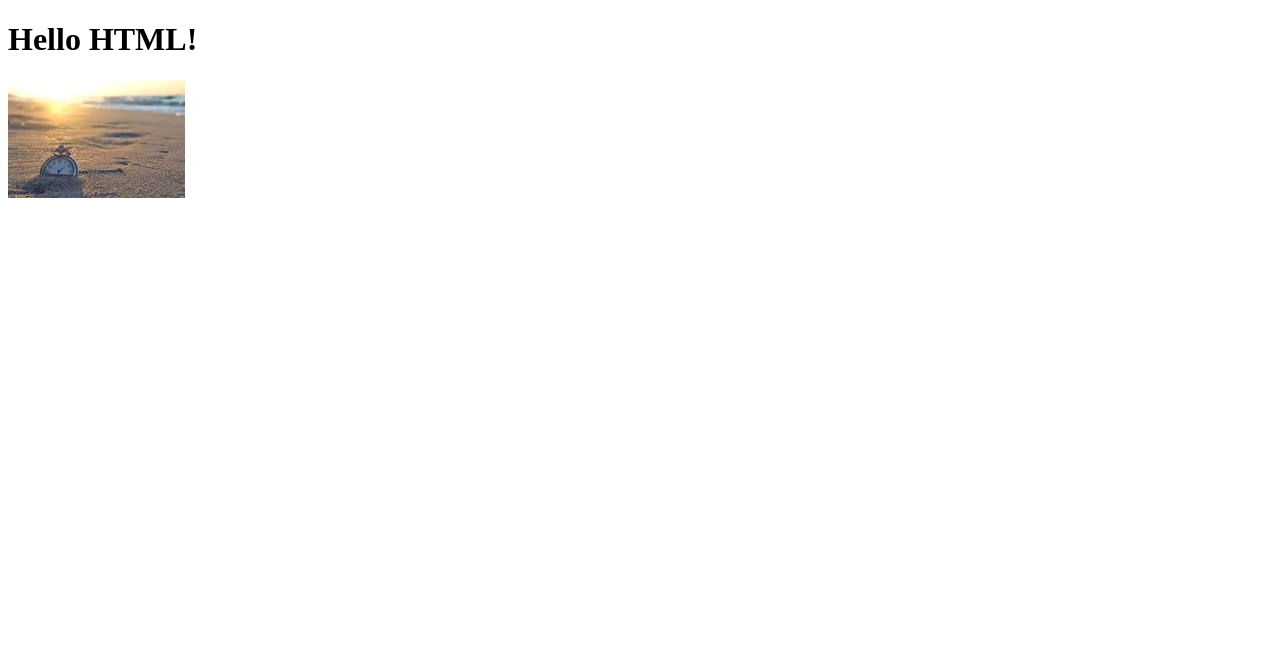
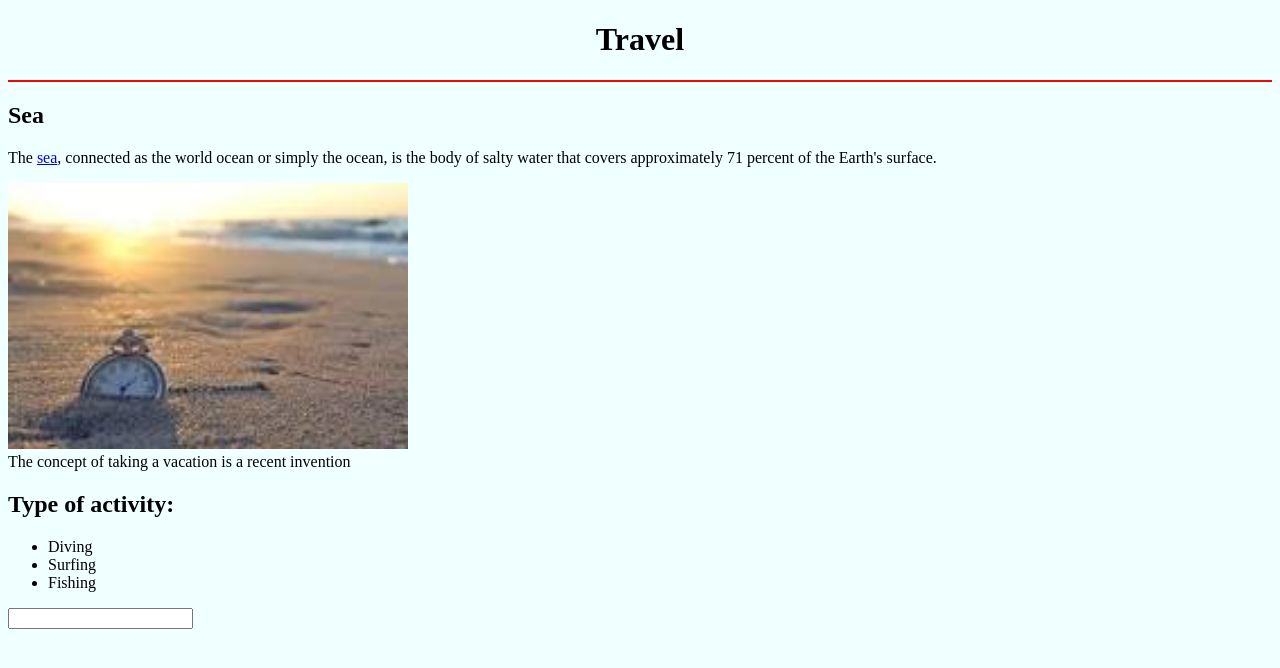
Before and after one commit to sofiakoval22/html, a plain HTML site: page index.html in a window 1280 px wide. Drawn offline with Linux system fonts and the light colour scheme.

Commit message:
Added code

```diff
--- a/index.html
+++ b/index.html
@@ -4,10 +4,31 @@
     <meta charset="UTF-8">
     <meta http-equiv="X-UA-Compatible" content="IE=edge">
     <meta name="viewport" content="width=device-width, initial-scale=1.0">
-    <title>Document</title>
+    <title>Documents</title>
 </head>
-<body>
-    <h1>Hello HTML!</h1>
-    <img src="img/sea.jpg" alt="sea">
+<body style="background-color:azure">
+    <header>
+    <h1 align="center">Travel</h1>
+    <hr color="red">
+    </header>
+    <main>
+    <section>
+    <h2>Sea</h2>
+    <!--add a link to the trip-->
+    <p>The <a href="https://en.wikipedia.org/wiki/Sea" target="_blank">sea</a>, connected as the world ocean or simply the ocean, is the body of salty water that covers approximately 71 percent of the Earth's surface.</p>
+    <a href="https://en.wikipedia.org/wiki/Sea"><img src="img/sea.jpg" alt="sea" width="400" title="море"></a>
+    <figcaption>The concept of taking a vacation is a recent invention</figcaption>
+    </section>
+    </main>
+    <section>
+        <h2>Type of activity:</h2>
+        <ul>
+            <li>Diving</li>
+            <li>Surfing</li>
+            <li>Fishing</li>
+        </ul>
+    </section>
+    <input type="text">
+    </section>
 </body>
 </html>
```
